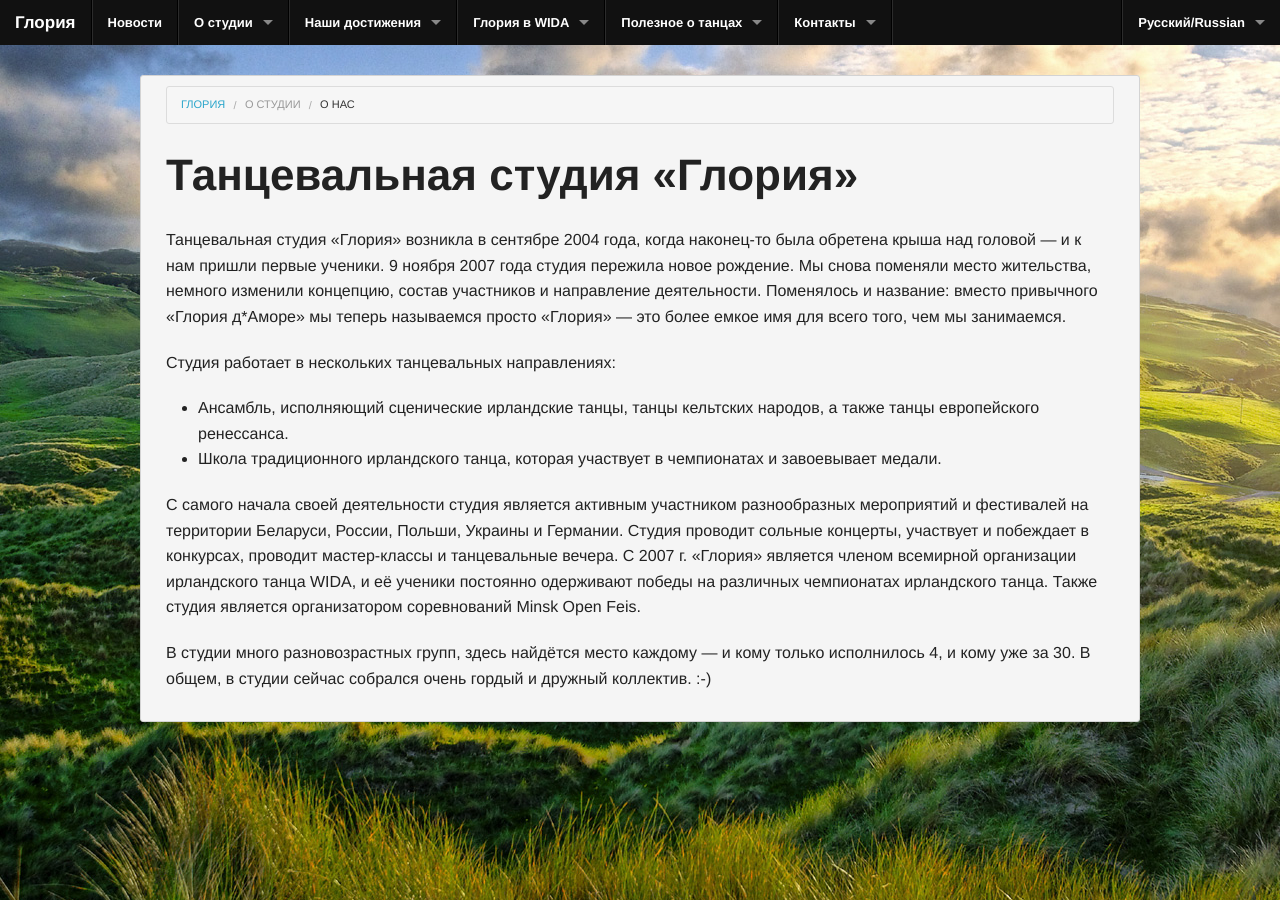
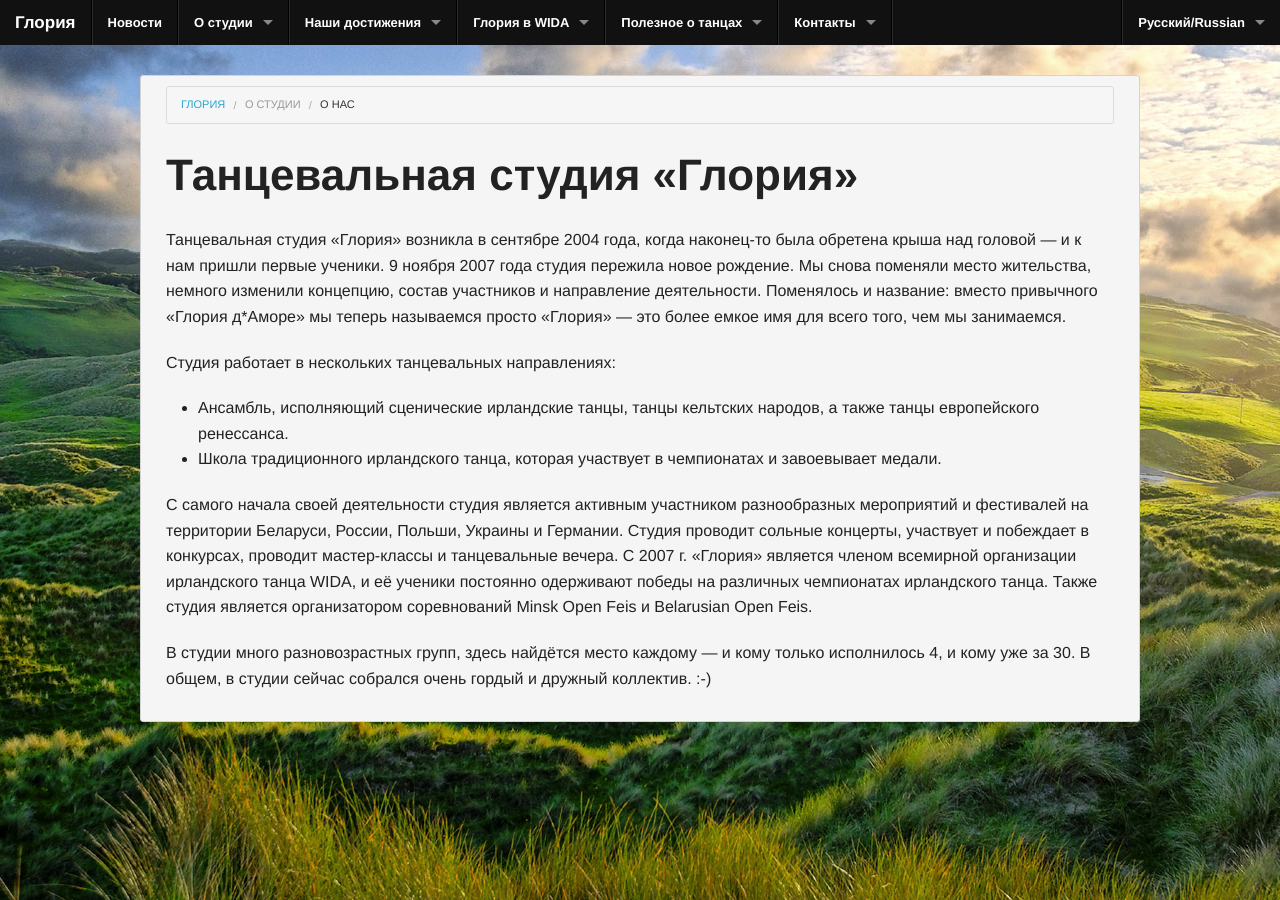
Before and after one commit to gloria-studio/gloria-studio.github.io, a Jekyll site: the page built from about/about/index.md, in a window 1280 px wide. Built offline with Jekyll 4.4.1, drawn with Linux system fonts in a browser that asks for light colours; Markdown is read by kramdown in place of the engine named in the settings.

Commit message:
Updated index.md

```diff
--- a/about/about/index.md
+++ b/about/about/index.md
@@ -27,7 +29,7 @@ level2_title: О студии
 концерты, участвует и побеждает в конкурсах, проводит мастер-классы и
 танцевальные вечера. С 2007 г. «Глория» является членом всемирной
 организации ирландского танца WIDA, и её ученики постоянно
-одерживают победы на различных чемпионатах ирландского танца. Также студия является организатором соревнований Minsk Open Feis.
+одерживают победы на различных чемпионатах ирландского танца. Также студия является организатором соревнований Minsk Open Feis и Belarusian Open Feis.
 
 В студии много разновозрастных групп, здесь найдётся место каждому&nbsp;--- и
 кому только исполнилось 4, и кому уже за 30. В общем, в студии сейчас
```
Also changed, not shown: other parts of about/about/index.md (+2 -0 lines).
